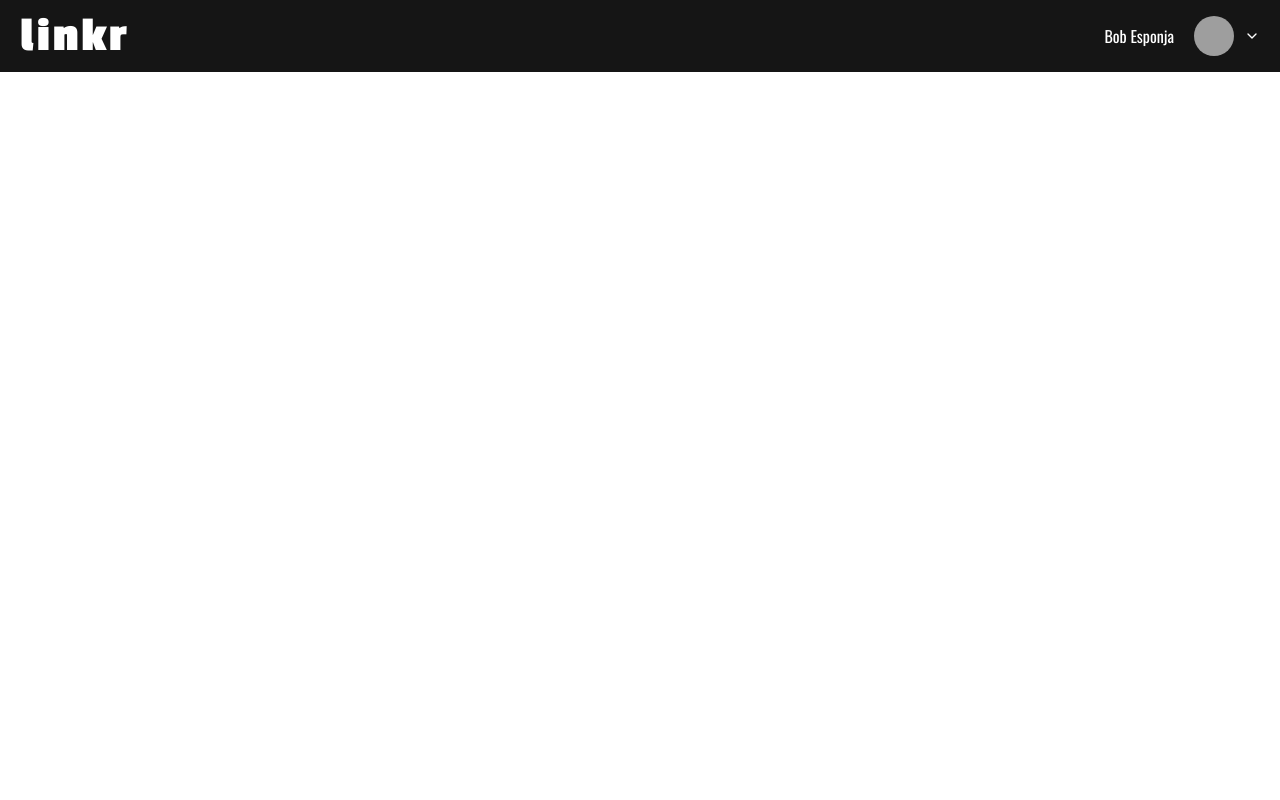
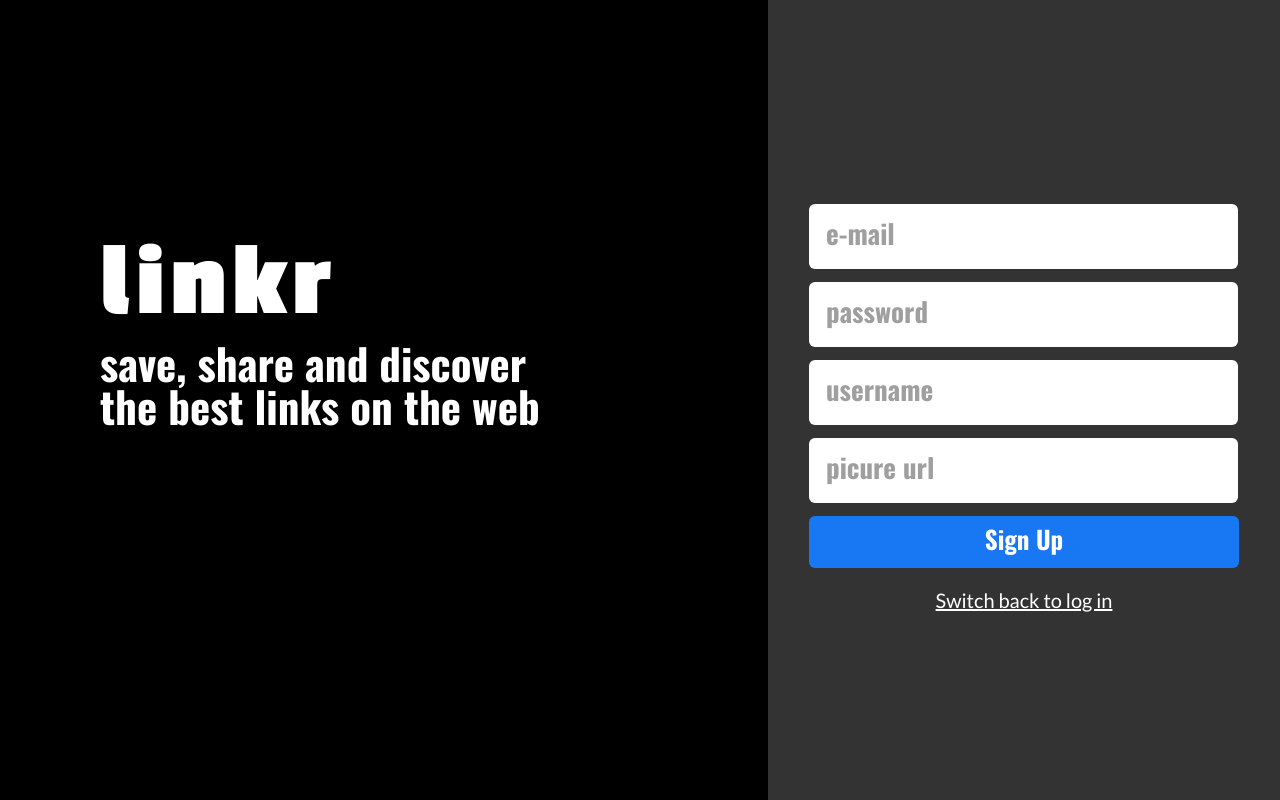
Before and after one commit to edilbertocantuaria/projeto19-linkr, a React (Create React App) app in the folder projeto19-linkr-front/: page /sign-up in a window 1280 px wide. Before the commit this address had no page. Built offline with nearby package versions, Linux system fonts and the light colour scheme; grey boxes are pictures that could not be loaded; a web font is replaced by a local one.

Commit message:
casca do front signs finalizados

```diff
--- a/projeto19-linkr-front/src/App.js
+++ b/projeto19-linkr-front/src/App.js
@@ -3,6 +3,7 @@ import SignIn from "./pages/SignIn/SignIn.js"
 import styled from "styled-components"
 import Header from "./components/header/Header.js"
 import TimelinePage from "./pages/Timeline/TimelinePage.js"
+import SignUp from "./pages/SignUp/signUp.js"
 
 export default function App() {
 
@@ -11,9 +12,10 @@ export default function App() {
     <PagesContainer>
 
       <BrowserRouter>
-        <Header />
+
         <Routes>
           <Route path="/" element={<SignIn />} />
+          <Route path="/sign-up" element={<SignUp />} />
           <Route path="/timeline" element={<TimelinePage />} />
         </Routes>
 
--- /dev/null
+++ b/projeto19-linkr-front/src/components/banner/banner.js
@@ -0,0 +1,11 @@
+import {Left} from "./style.js"
+
+export default function Banner() {
+    return(
+        <Left>
+        <h1>linkr</h1>
+        <p>save, share and discover<br/> the best links on the web</p>
+
+        </Left>
+    )
+  }
--- /dev/null
+++ b/projeto19-linkr-front/src/components/banner/style.js
@@ -0,0 +1,38 @@
+import styled from "styled-components"
+
+
+export const Left = styled.div`
+display: flex;
+flex-direction: column;
+justify-content: center;
+
+
+height: 100vh;
+width: 60vw;
+background-color: black;
+
+    h1{
+
+        margin-left: 100px;
+        font-family: 'Passion One', sans-serif;
+        font-style: normal;
+        font-weight: 700;
+        font-size:106px;
+        color: white;
+        line-height: 117px;
+        /* identical to box height */
+
+        letter-spacing: 0.05em;
+    }
+
+    p{
+        margin-left: 100px;
+        font-family: 'Oswald', sans-serif;
+        font-size:43px;
+        font-weight: bold;
+        color: white;
+        margin-bottom: 150px;
+
+    }
+
+`
--- a/projeto19-linkr-front/src/pages/SignIn/SignIn.js
+++ b/projeto19-linkr-front/src/pages/SignIn/SignIn.js
@@ -1,140 +1,33 @@
-import styled from "styled-components"
-
-
-
+import { Right, ContainerSign } from "./style.js"
+import Banner from "../../components/banner/banner.js"
+import { useNavigate } from 'react-router-dom';
 
 export default function SignIn(){
+
+  const navigate = useNavigate()
+
     return(
-
-        <ContainerSignIn>
-           <Left>
-           <h1>linkr</h1>
-           <p>save, share and discover<br/> the best links on the web</p>
-
-           </Left>
+        <ContainerSign>
+         <Banner/>
            <Right>
            <form >
            <input
             placeholder="e-mail"
             type="email"
-
-
           />
           <input
             placeholder="password"
             type="password"
             autoComplete="current-password"
-
           />
           <button type="submit" >
             Log In
           </button>
         </form>
-        <p >First time? Create an account!</p>
-
+        <p onClick={() => navigate('/sign-up')}>First time? Create an account!</p>
            </Right>
-
-        </ContainerSignIn>
+        </ContainerSign>
 
     )
 
 }
-
-const ContainerSignIn = styled.main`
-display: flex;
-
-`
-
-const Left = styled.div`
-display: flex;
-flex-direction: column;
-justify-content: center;
-
-
-height: 100vh;
-width: 60vw;
-background-color: black;
-
-    h1{
-
-        margin-left: 100px;
-        font-family: 'Passion One', sans-serif;
-        font-style: normal;
-        font-weight: 700;
-        font-size:106px;
-        color: white;
-        line-height: 117px;
-        /* identical to box height */
-
-        letter-spacing: 0.05em;
-    }
-
-    p{
-        margin-left: 100px;
-        font-family: 'Oswald', sans-serif;
-        font-size:43px;
-        font-weight: bold;
-        color: white;
-        margin-bottom: 150px;
-
-    }
-
-`
-
-const Right = styled.div`
-
-
-display: flex;
-align-items: center;
-text-align: center;
-margin: 0 auto;
-background-color: #333333;
-width: 40vw;
-height: 100vh;
-flex-direction: column;
-justify-content: center;
-
-  input {
-    margin-top: 13px;
-    background-color: #FFF;
-    width: 429px;
-    height: 65px;
-    border: none;
-    border-radius: 6px;
-    font-family: 'Oswald', sans-serif;
-    font-size: 27px;
-    font-weight: 700;
-    padding-left: 17px;
-    padding-bottom: 6px;
-    outline: none;
-    &::placeholder {
-      color: #9F9F9F;
-    }
-  }
-  button {
-    margin-top: 13px;
-    width: 430px;
-    height: 50px;
-    display: flex;
-    align-items: center;
-    justify-content: center;
-    background-color: #1877F2;
-    border: none;
-    border-radius: 6px;
-    color: #FFF;
-    font-family: 'Oswald', sans-serif;
-    font-size: 25px;
-    font-weight: 700;
-    padding-bottom: 6px;
-    cursor: pointer;
-        }
-  p {
-    font-family: 'Lato', sans-serif;
-    font-size: 20px;
-    color: #FFF;
-    margin-top: 22px;
-    text-decoration: underline;
-    cursor: pointer;
-    }
-
-`
--- /dev/null
+++ b/projeto19-linkr-front/src/pages/SignIn/style.js
@@ -0,0 +1,69 @@
+import styled from "styled-components"
+
+export const ContainerSign = styled.main`
+display: flex;
+
+`
+
+
+export const Right = styled.div`
+
+display: flex;
+align-items: center;
+text-align: center;
+background-color: #333333;
+width: 40vw;
+height: 100vh;
+flex-direction: column;
+justify-content: center;
+
+  input {
+    margin-top: 13px;
+    background-color: #FFF;
+    width: 429px;
+    height: 65px;
+    border: none;
+    border-radius: 6px;
+    font-family: 'Oswald', sans-serif;
+    font-size: 27px;
+    font-weight: 700;
+    padding-left: 17px;
+    padding-bottom: 6px;
+    outline: none;
+    &::placeholder {
+      color: #9F9F9F;
+    }
+  }
+  button {
+
+    margin-top: 13px;
+    width: 430px;
+    height: 52px;
+    display: flex;
+    align-items: center;
+    justify-content: center;
+    background-color: #1877F2;
+    border: none;
+    border-radius: 6px;
+    color: #FFF;
+    font-family: 'Oswald', sans-serif;
+    font-size: 25px;
+    font-weight: 700;
+    padding-bottom: 6px;
+    cursor: pointer;
+        }
+  p {
+    font-family: 'Lato', sans-serif;
+    font-size: 20px;
+    color: #FFF;
+    margin-top: 22px;
+    text-decoration: underline;
+    cursor: pointer;
+    }
+
+    form {
+        display: flex;
+        flex-direction: column;
+
+      }
+`
--- /dev/null
+++ b/projeto19-linkr-front/src/pages/SignUp/signUp.js
@@ -0,0 +1,43 @@
+import Banner from "../../components/banner/banner.js";
+import { Right, ContainerSign } from "../SignIn/style.js";
+
+import { useNavigate } from 'react-router-dom';
+
+export default function SignUp (){
+
+    const navigate = useNavigate()
+
+    return (
+        <ContainerSign>
+        <Banner/>
+        <Right>
+        <form >
+          <input
+            placeholder="e-mail"
+            data-test="email"
+            type="email"
+
+          />
+          <input
+            placeholder="password"
+            data-test="password"
+            type="password"
+
+          />
+          <input
+            placeholder="username"
+            data-test="username"
+            type="text"
+
+          />
+          <input
+            placeholder="picure url"
+            type="url"
+          />
+          <button type="submit">Sign Up</button>
+        </form>
+        <p data-test="login-link" onClick={() => navigate('/')}>Switch back to log in</p>
+        </Right>
+        </ContainerSign>
+    )
+}
```
